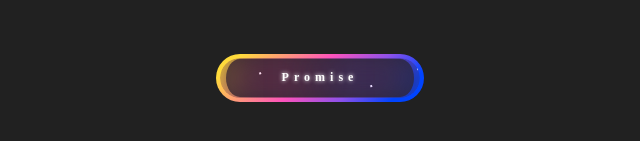
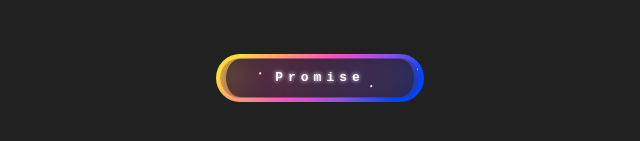
Before and after one commit to AjayHemant/SUPRISE, a plain HTML site: page promise1.html in a window 1280 px wide. Shown: the part 453-594 px from the top of the page, 320-960 px from the left. Drawn offline with Linux system fonts and the light colour scheme.

Commit message:
Add files via upload

```diff
--- a/stylep1.css
+++ b/stylep1.css
@@ -7,6 +7,7 @@ body {
     margin: 0;
     background-color: #212121; /* Background color for contrast */
 }
+
 
 #surprise {
     font-size: 55px; /* Increased text size */
@@ -57,8 +58,8 @@ body {
 
 #go strong {
     z-index: 2;
-    font-family: "Avalors Personal Use";
-    font-size: 12px;
+    font-family: monospace;
+    font-size: 13px;
     letter-spacing: 5px;
     color: #ffffff;
     text-shadow: 0 0 4px white;
--- a/stylep2.css
+++ b/stylep2.css
@@ -57,8 +57,8 @@ body {
 
 #go strong {
     z-index: 2;
-    font-family: "Avalors Personal Use";
-    font-size: 12px;
+    font-family: monospace;
+    font-size: 13px;
     letter-spacing: 5px;
     color: #ffffff;
     text-shadow: 0 0 4px white;
```
